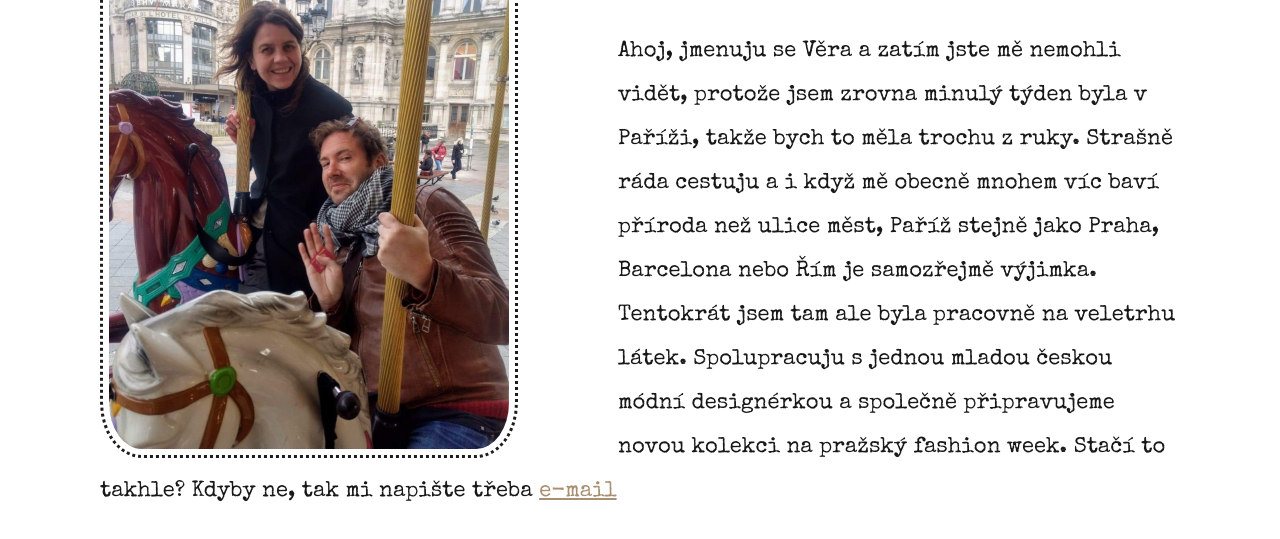
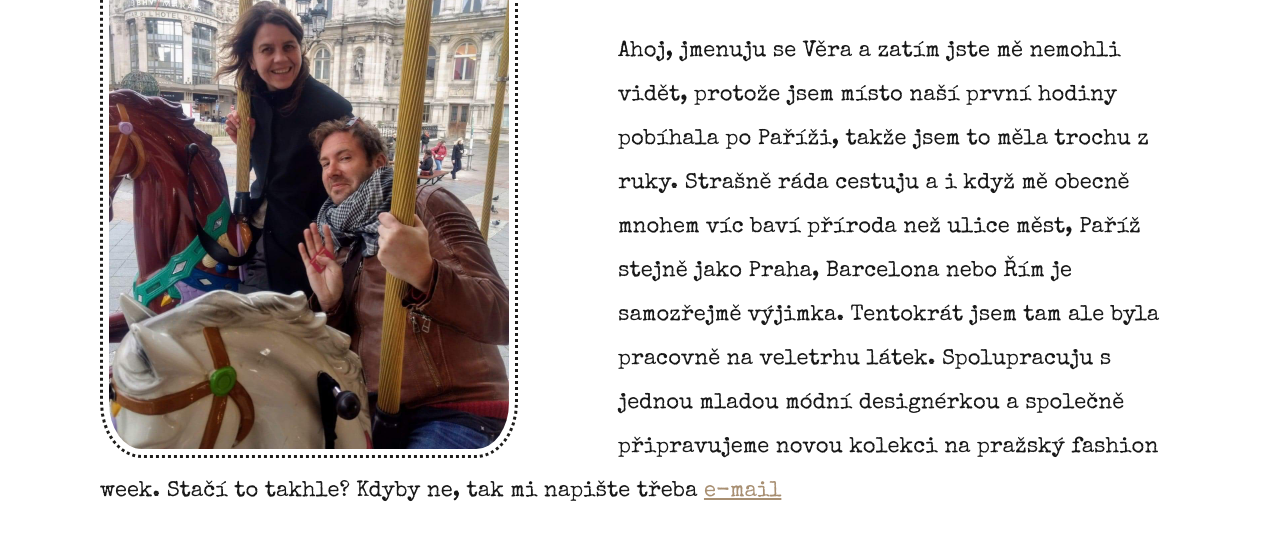
Before and after one commit to tvorimweb-2020-praha-jaro/projekt01-vizitka-veralinhy, a plain HTML site: page index.html in a window 1280 px wide. Shown: the part 193-732 px from the top of the page. Drawn offline with nearby package versions, Linux system fonts and the light colour scheme.

Commit message:
Update index.html

```diff
--- a/index.html
+++ b/index.html
@@ -43,11 +43,11 @@ Tip: Webdesign In 4 Minutes https://jgthms.com/web-design-in-4-minutes/
         <h1>  TO JSEM JÁ</h1>
         <p>
         Ahoj, jmenuju se Věra a zatím jste mě nemohli vidět,
-         protože jsem zrovna minulý týden byla v Paříži, takže bych to měla trochu z ruky.
+         protože jsem místo naší první hodiny pobíhala po Paříži, takže jsem to měla trochu z ruky.
          Strašně ráda cestuju a i když mě obecně mnohem víc baví příroda než ulice měst,
          Paříž stejně jako Praha, Barcelona nebo Řím je samozřejmě výjimka.
          Tentokrát jsem tam ale byla pracovně na veletrhu látek. Spolupracuju s jednou mladou
-         českou módní designérkou a společně připravujeme novou kolekci na pražský fashion week. Stačí to takhle?
+          módní designérkou a společně připravujeme novou kolekci na pražský fashion week. Stačí to takhle?
          Kdyby ne, tak mi napište třeba  <a href="mailto:vera@naniche.eu">e-mail</a>
          </p>
         </section>
```
